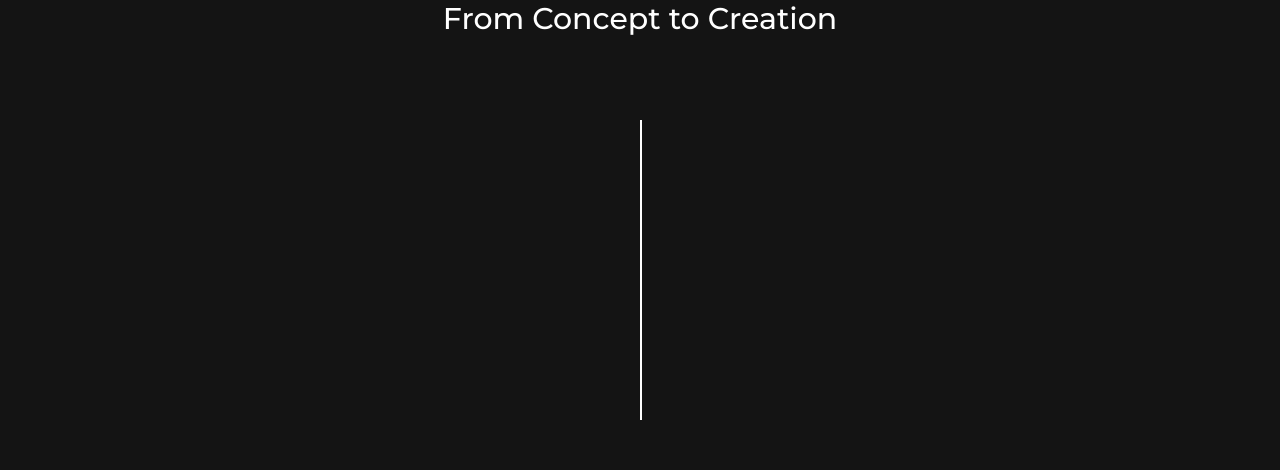
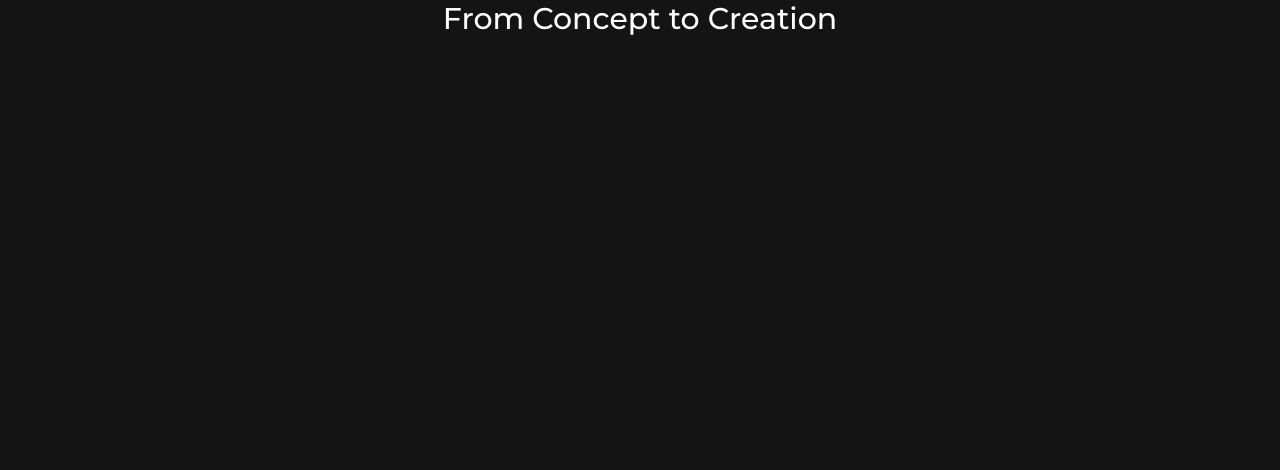
Before and after one commit to Swift-dot/my-portfolio, a React (Create React App) app: page / in a window 1280 px wide. Shown: the part 1900-2370 px from the top of the page. Built offline with nearby package versions, Linux system fonts and the light colour scheme.

Commit message:
Update Attention.jsx

```diff
--- a/src/component/attention/Attention.jsx
+++ b/src/component/attention/Attention.jsx
@@ -4,7 +4,7 @@ const Attention = () => {
   return (
     <div className='div1'>
          <div className="attentionWrapper">
-            <div className="line"></div>
+
          <h2>From Concept to Creation</h2>
 
          <p>Explore a diverse portfolio that spans from sleek and responsive websites to captivating graphic designs.
```
